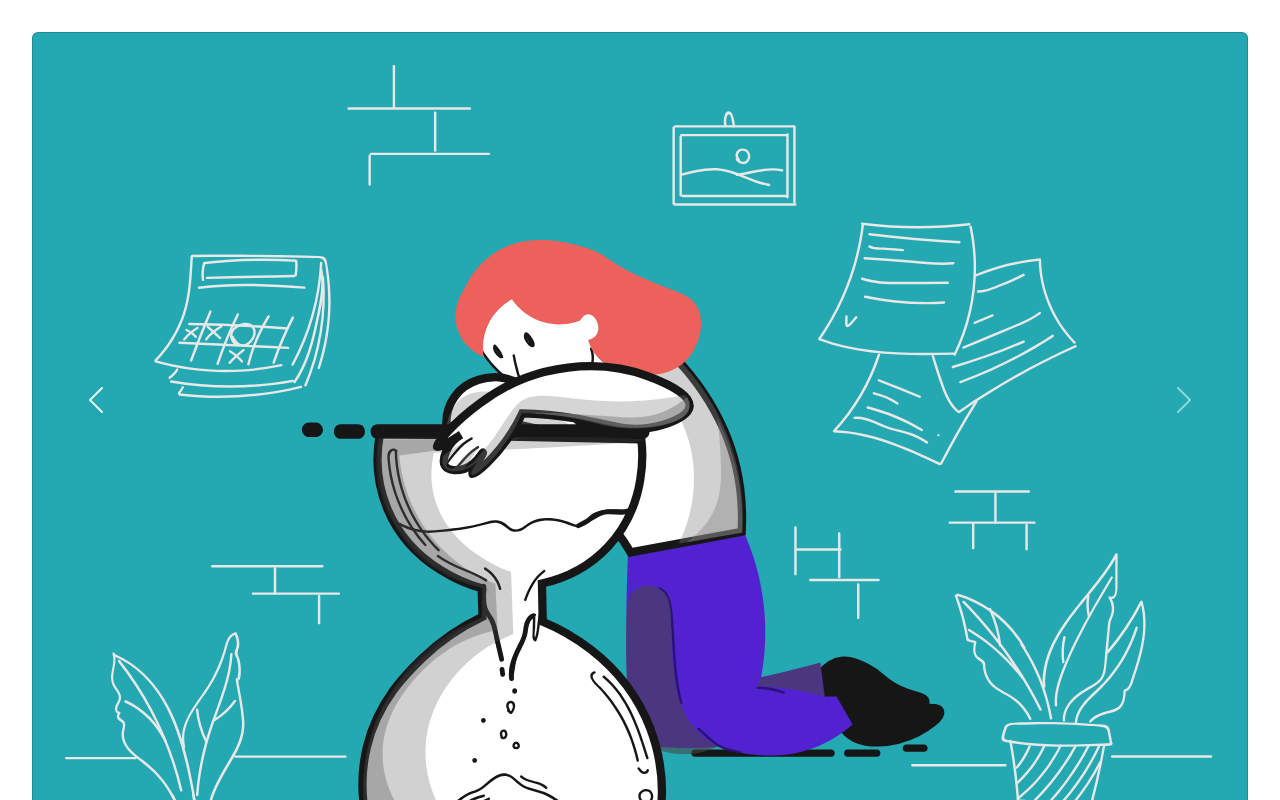
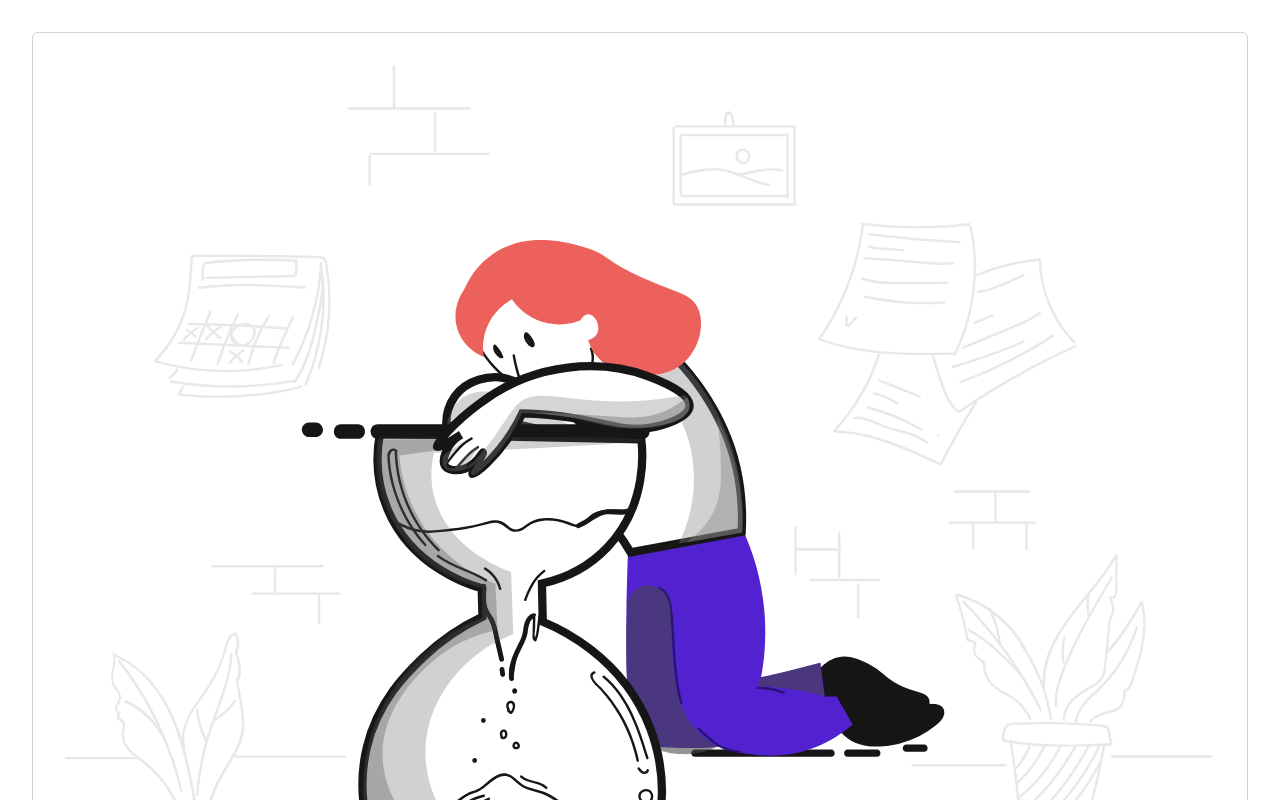
Before and after one commit to OhMyLaia/digital-onborading-remote, a React (Vite) app: page / in a window 1280 px wide. Shown: the top 800 px of the page. Built offline with nearby package versions, Linux system fonts and the light colour scheme.

Commit message:
Buttons now trigger the functions to move tthe page

```diff
--- a/src/App.css
+++ b/src/App.css
@@ -2,10 +2,10 @@
   max-width: 1280px;
   margin: 0 auto;
   padding: 2rem;
-  text-align: start;
+  text-align: center;
 }
+
 
 .card {
   padding: 2em;
-  background-color: rgb(36, 168, 177) ;
 }
--- a/src/components/Card.jsx
+++ b/src/components/Card.jsx
@@ -10,8 +10,15 @@ export function Card() {
     const [step, setStep] = useState(initialStateFun);
     const currentData = database[step];
 
-    (!currentData) ? console.error("could not find any data") : currentData;
-    (!currentData.image) ? console.error("could not find any image") : currentData;
+    if (!currentData) {
+        console.error("could not find any data")
+        return null;
+    }
+
+    if (!currentData.image) {
+        console.error("could not find any image");
+        return null;
+    }
 
     return (
         <div className="card-image">
```
